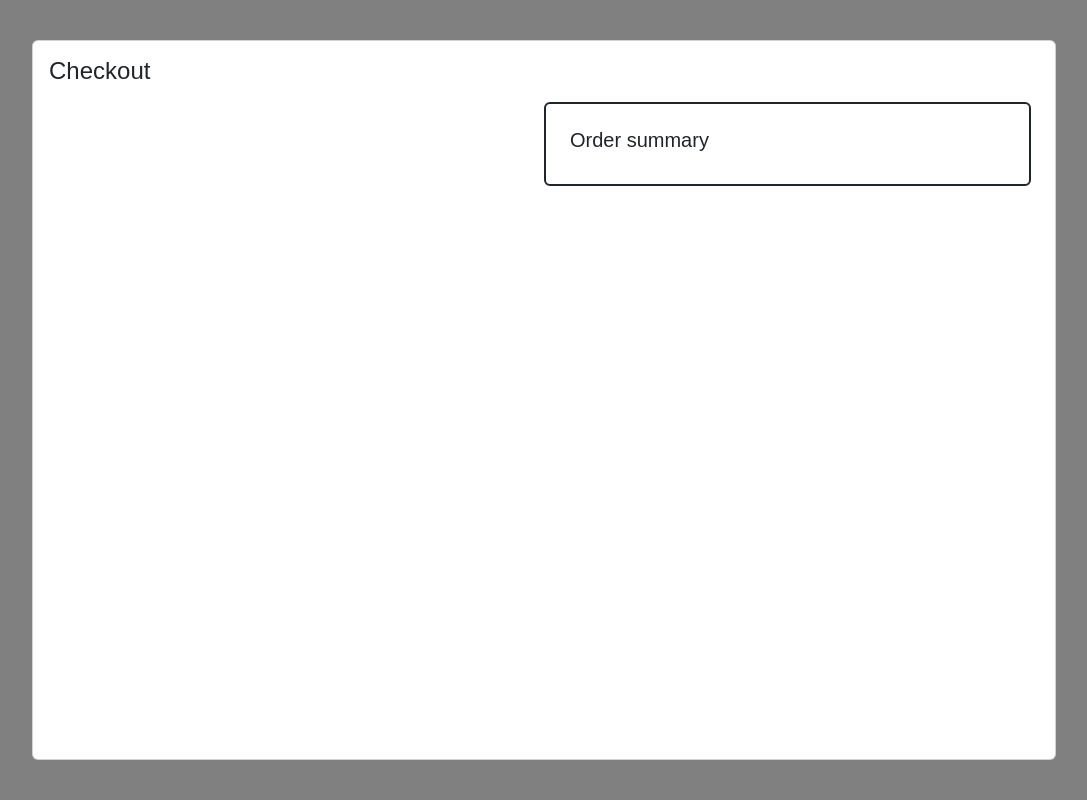
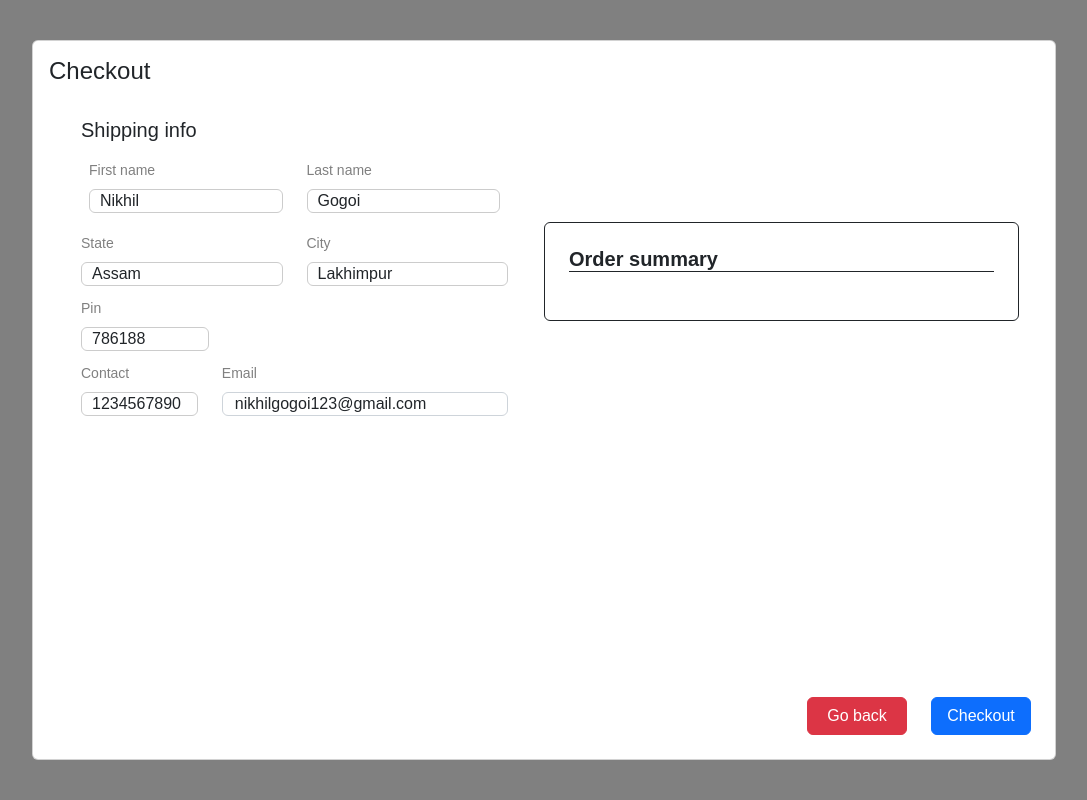
Before and after one commit to shahillpaul/indigain, a PHP site: page /index.php?page=checkout in a window 1280 px wide. Shown: the whole page, without its empty margins (96-1183 px from the left). Run offline with PHP 8.4, Linux system fonts and the light colour scheme; data comes from the database, SQL or seed files in the repository.

Commit message:
checkout for single entity

```diff
--- a/index.php
+++ b/index.php
@@ -10,6 +10,14 @@
     <style>
       ::-webkit-scrollbar{
         display: none !important;
+      }
+      * {
+        user-select: none;
+        -moz-user-select: none;
+        -ms-user-select: none;
+        -o-user-select: none;
+        -webkit-user-select: none;
+        -khtml-user-select: none;
       }
     </style>
     <main>
--- a/pages/checkout.php
+++ b/pages/checkout.php
@@ -9,6 +9,7 @@
     width: 80vw;
     height: 90vh;
   }
+
   .card-body {
     position: relative;
   }
@@ -17,40 +18,171 @@
   body {
     background-color: gray;
   }
+
   img {
     width: 80px;
-      height: 80px;
-      margin-right: 10px;
+    height: auto;
+    margin-right: 20px;
+  }
+
+  input[type="number"]::-webkit-inner-spin-button,
+  input[type="number"]::-webkit-outer-spin-button {
+    -webkit-appearance: none;
+    margin: 0;
+  }
+
+  input[type="number"] {
+    -moz-appearance: textfield;
+    /* Firefox */
+    width: 24px;
+    height: 24px;
+    text-align: center;
+    border: 1px solid black;
+    margin: 0px 5px;
+    cursor: not-allowed;
+  }
+  .ion {
+    cursor: pointer;
+  }
+
+  #f_name, #l_name {
+    width: 100%;
+    height: 24px;
+  }
+  input {
+    text-transform: capitalize;
+  }
+  .form-label {
+    font-size: 14px;
+    color: gray;
+  }
+  .address input {
+    width: 100%;
+    height: 24px;
+  }
+  #pin {
+    width: 30%;
+  }
+  #email {
+    text-transform: none !important;
+  }
+  .contact-form {
+    width: calc(10ch + 20%)
+  }
+  .email-form {
+    width: 100%;
+  }
+  .contact-container input {
+    height: 24px
+  }
+  .buttons button {
+    width: 100px
   }
 </style>
+
+<?php
+// $user_id = $_SESSION['user_id'];
+$user_id = 1;
+$user = $conn->query("SELECT * FROM customer WHERE id = '$user_id'");
+
+while($row = $user->fetch_assoc()){
+  $f_name = $row['first_name'];
+  $l_name = $row['last_name'];
+  $email = $row['email'];
+  $phone = $row['contact_number'];
+  $state = $row['state'];
+  $city = $row['city'];
+  $pin = $row['pin_code'];
+}
+?>
 
 <div class="card">
   <div class="card-body">
     <h4>Checkout</h4>
 
-    <div class="container">
-      <div class="row p-2">
+    <div class="container mt-4 px-4 chcon">
+      <div class="row p-2 justify-content-center gap-4">
         <!-- shipping info -->
-        <div class="col"></div>
+        <div class="col overflow-auto">
+          <h5>Shipping info</h5>
+          <div>
+            <!-- name -->
+            <div class="d-flex p-2 justify-content-center align-items-center gap-4">
+              <div class="">
+                <label for="name" class="form-label">First name</label>
+                <input type="text" name="f_name" id="f_name" maxlength="30" class="form-control"
+                value="<?php echo $f_name?>" />
+              </div>
+              <div>
+                <label for="name" class="form-label">Last name</label>
+                <input type="text" name="l_name" id="l_name" maxlength="30" class="form-control"
+                 value="<?php echo $l_name?>" />
+              </div>
+            </div>
+
+            <!-- address -->
+            <div class="address">
+              <!-- <h6>Address</h6> -->
+              <div class="d-flex justify-content-center gap-4">
+                <!-- state -->
+                <div>
+                  <label for="state" class="form-label">State</label>
+                  <input type="text" name="state" id="state" maxlength="50" class="form-control"
+                  value="<?php echo $state?>"/>
+                </div>
+                <!-- city -->
+                <div>
+                  <label for="city" class="form-label">City</label>
+                  <input type="text" name="city" id="city" maxlength="50" class="form-control"
+                  value="<?php echo $city?>" />
+                </div>
+              </div>
+              <!-- pin -->
+              <div class="pin">
+                <label for="pin" class="form-label">Pin</label>
+                <input type="text" name="pin" id="pin" maxlength="6" class="form-control" pattern="[0-9]*"
+                value="<?php echo $pin?>"/>
+              </div>
+            </div>
+
+            <!-- contact -->
+            <div class="d-flex gap-4 justify-content-start contact-container">
+              <div class="contact-form">
+                <label for="contact" class="form-label">Contact</label>
+                <input type="text" name="contact" id="contact" maxlength="10" class="form-control"
+                pattern="[0-9]*"
+                value="<?php echo $phone?>"/>
+              </div>
+              <div class="email-form">
+                <label for="email" class="form-label">Email</label>
+                <input type="email" name="email" id="email" maxlength="50" class="form-control"
+                value="<?php echo $email?>"/>
+              </div>
+            </div>
+          </div>
+        </div>
 
         <!-- order summary -->
-        <div class="col-6 border border-2 border-dark rounded-2 p-4">
-          <h5>Order summary</h5>
-          <div class="">
+        <div class="col-6 border border-1 border-dark rounded-2 p-4">
+          <h5 class="border-bottom border-1 border-dark fw-bold text-start">Order summary</h5>
+          <div class=" mt-4">
             <?php
             $pid = isset($_GET['id']) ? $_GET['id'] : "";
             $product = $conn->query("SELECT * FROM product WHERE id = '$pid'");
             while($row = $product->fetch_assoc()):
             ?>
-            <div class="d-flex align-items-center">
+            <div class="d-flex align-items-center justify-content-start">
               <img src="<?php echo $row['image']?>">
               <div>
                 <h5><?php echo $row['name']?></h5>
-                <span><?php echo $row['id']?></span>
-                <div class="d-flex">
-                  <span>Rs. <?php echo $row['price']?></span>
-                  <div>
-                    <input type="number" value="<?php echo $row['']?>">
+                <!-- <span><?php echo $row['id']?></span> -->
+                <div class="d-flex justify-content-between align-items-center">
+                  <span>Rs. <span id="price" data-price="<?php echo $row['price']?>"></span></span>
+                  <div class="qtySelect">
+                    <i class="ion ion-minus"></i>
+                    <input data-item-uid="<?php echo $row['id']?>" id="quantity" type="number" name="qty"
+                      value="1" max="10" min="1"/>
+                    <i class="ion ion-plus"></i>
                   </div>
                 </div>
               </div>
@@ -63,4 +195,45 @@
       </div>
     </div>
   </div>
+  <div class="d-flex p-4 justify-content-end align-items-center gap-4 buttons">
+    <button class="btn btn-back btn-danger">Go back</button>
+    <button class="btn btn-checkout btn-primary">Checkout</button>
   </div>
+</div>
+
+<script>
+  $('#price').text($('#price').data('price'))
+
+  let qCon = ['.ion-plus', '.ion-minus']
+  let output = $('#quantity')
+  var itemID = output.data('item-uid')
+  var count = 1
+
+  $(qCon[0]).on('click', function(){
+    if(count < 10) {
+      count = count+1
+    }
+    output.val(count)
+  })
+
+  $(qCon[1]).on('click', function(){
+    if(count > 1) {
+      count = count-1
+    }
+    output.val(count)
+  })
+
+  $('.btn-back').on('click', function(){
+    location.href = '?page=home'
+  })
+
+  $('.btn-checkout').on('click', function(){
+    Swal.fire({
+      text: "Order confirmed!",
+      icon: 'success',
+      confirmButtonColor: '#3085d6',
+    }).then(res=>{
+      location.href = '?page=home'
+    })
+  })
+</script>
```
Lines whose indentation alone changed are shown as unchanged.
